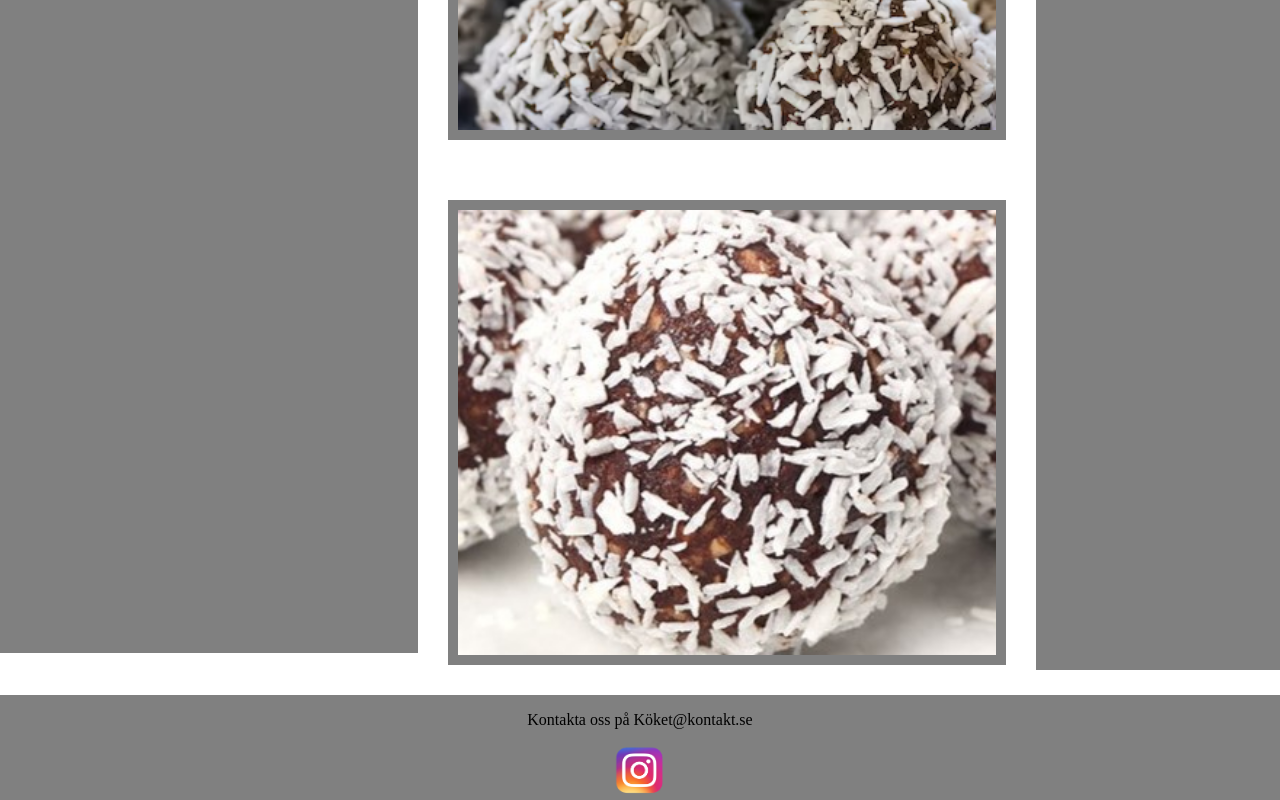
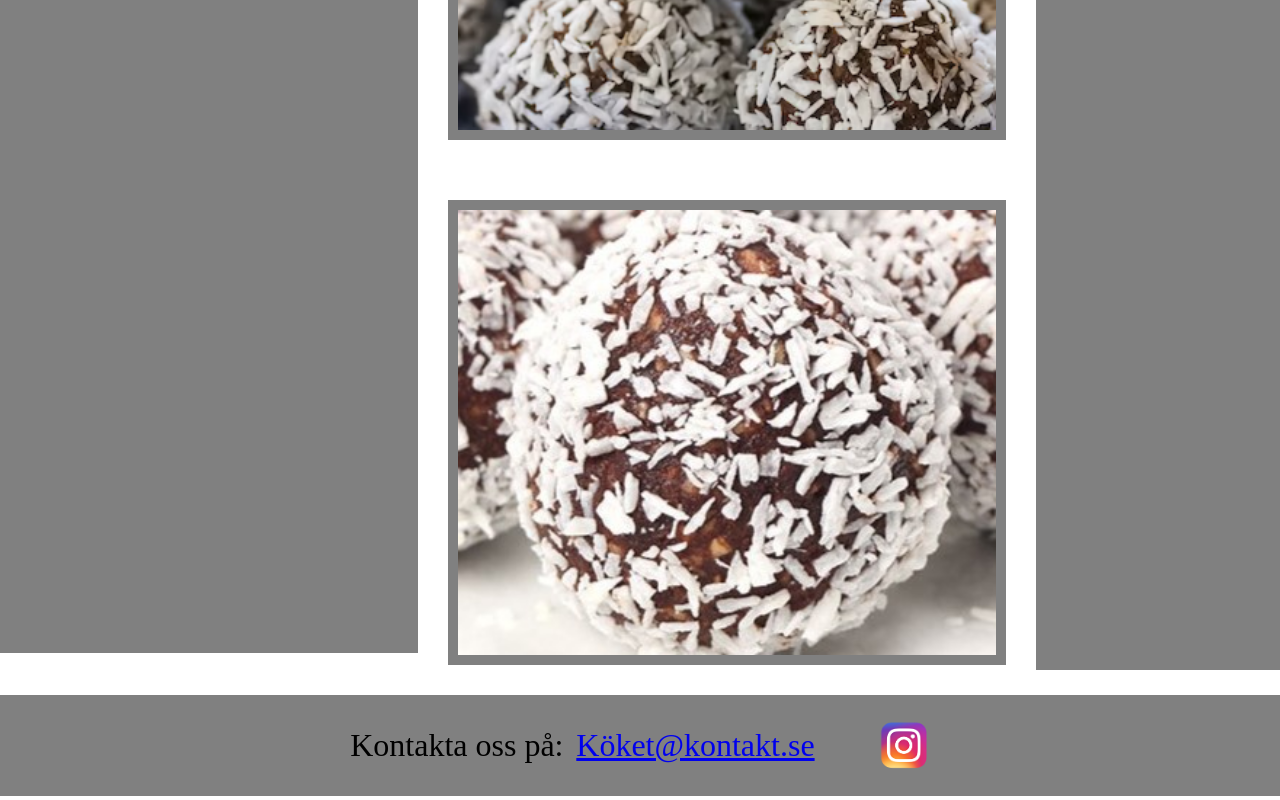
Before and after one commit to TE22E-Valentino-Markouch/projekt_mat_recept, a plain HTML site: page Mat/index.html in a window 1280 px wide. Shown: the part 480-1280 px from the top of the page. Drawn offline with Linux system fonts and the light colour scheme; a web font is replaced by a local one.

Commit message:
Email link

```diff
--- a/Mat/index.html
+++ b/Mat/index.html
@@ -43,7 +43,7 @@ ingridienser
 </div>
     </aside>
 
-    <div class="flex-container">
+    <div class="flex-container1">
 
         <img src="img/vispade-chokladbollar-med-havssalt_15756.png" alt="En bild på en skål med chockladbollar">
 
@@ -54,12 +54,15 @@ ingridienser
 
 
     <footer>
-        <nav>
+        <div class="flex-container2">
 
-            <p id="footer_text">Kontakta oss på Köket@kontakt.se</p>
+            <p id="footer_text">Kontakta oss på:</p>
+
+            <a href = "mailto: Köket@kontakt.se" id="email">Köket@kontakt.se</a>
 
             <img src="img/InstagramLogo.png" alt="InstagramLogo" id="instagramLogo">
-        </nav>
+
+        </div>
 
     </footer>
 </body>
--- a/Mat/style.css
+++ b/Mat/style.css
@@ -27,16 +27,6 @@ h2 {
   font-family: 'Times New Roman', Times, serif;
 }
 
-
-
-footer {
-  grid-column-start: 1;
-  grid-column-end: 5;
-  grid-row-start: 4;
-  grid-row-end: 5;
-  background-color: gray;
-  text-align: center;
-}
 main {
   grid-column-start: 1;
   grid-column-end: 3;
@@ -56,7 +46,7 @@ aside {
   margin-bottom: 10%;
 }
 
-.flex-container {
+.flex-container1 {
   display: flex;
   flex-direction: column;
   grid-column-start: 3;
@@ -65,17 +55,38 @@ aside {
   grid-row-end: 4;
 }
 
-.flex-container > img {
+.flex-container1 > img {
   margin: 30px;
   border-style: solid;
   border-color: gray;
   border-width: 10px;
 }
 
+footer {
+  grid-column-start: 1;
+  grid-column-end: 5;
+  grid-row-start: 4;
+  grid-row-end: 5;
+  background-color: gray;
+}
+
+.flex-container2 {
+  display: flex;
+  flex-direction: row;
+  align-items: center;
+  justify-content: center;
+}
+
 #instagramLogo {
   width: 4%;
+  margin-left: 5%;
 }
 
 #footer_text {
+  font-size: 32px;
+}
 
+#email {
+  margin-left: 1%;
+  font-size: 32px;
 }
```
